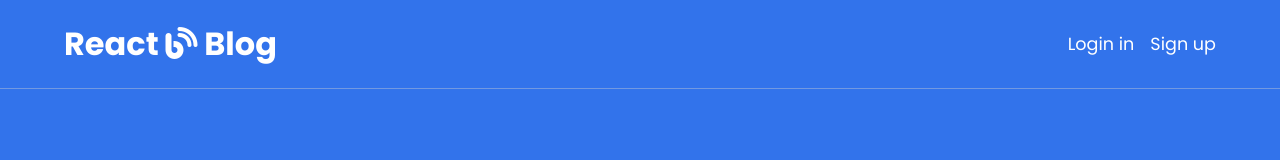
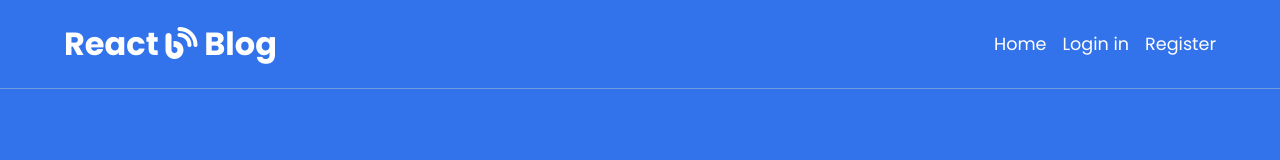
Before and after one commit to Lauritsen1/react-blog, a React (Create React App) app: page /signup in a window 1280 px wide. Shown: the top 160 px of the page. Built offline with nearby package versions, Linux system fonts and the light colour scheme; no server answers.

Commit message:
better variable names

```diff
--- a/src/components/header/header.jsx
+++ b/src/components/header/header.jsx
@@ -1,5 +1,5 @@
 import { useState } from 'react';
-import { Link } from 'react-router-dom';
+import { Link, useParams } from 'react-router-dom';
 import { useAuth } from '../../auth';
 
 import './header.scss';
@@ -8,13 +8,15 @@ const Header = () => {
 
     const { currentUser, logout } = useAuth();
 
-    const [condition, setCondition] = useState(false);
+    const [navActive, setNavActive] = useState(false);
+
+    let { id } = useParams();
 
     const activateNav = () => {
 
-        setCondition(!condition);
+        setNavActive(!navActive);
 
-        if (condition) {
+        if (navActive) {
             document.body.style.overflowY = 'scroll';
         } else {
             document.body.style.overflowY = 'hidden';
@@ -32,22 +34,26 @@ const Header = () => {
         <header className='header'>
             <h1><Link to='/'>React <i className='fas fa-blog'></i> Blog</Link></h1>
 
-            <button onClick={activateNav} className={condition ? 'hamburger hamburger--slider is-active' : 'hamburger hamburger--slider'} type='button'>
+            <button onClick={activateNav} className={`hamburger hamburger--slider ${navActive && 'is-active'}`} type='button'>
                 <span className='hamburger-box'>
                     <span className='hamburger-inner'></span>
                 </span>
             </button>
 
-            <nav className={condition ? 'nav' : 'nav nav--hidden'}>
+            <nav className={navActive ? 'nav' : 'nav nav--hidden'}>
                 <ul className='nav__list'>
+
+                    <li className='nav__list-item' activeClassName=".nav__list-item--active"><Link to='/'>Home</Link></li>
 
                     {currentUser && <li className='nav__list-item'><Link to='/myposts'>My posts</Link></li>}
 
-                    {!currentUser && <li className='nav__list-item'><Link onClick={() => setCondition(false)} to='/login'>Login in</Link></li>}
+                    {currentUser && <li className='nav__list-item'><Link to='/write'>Write</Link></li>}
 
                     {currentUser && <li className='nav__list-item' onClick={handleLogout}>Log out</li>}
 
-                    {!currentUser && <li className='nav__list-item'><Link onClick={() => setCondition(false)} to='/signup'>Sign up</Link></li>}
+                    {!currentUser && <li className='nav__list-item'><Link onClick={() => setNavActive(false)} to='/login'>Login in</Link></li>}
+
+                    {!currentUser && <li className='nav__list-item'><Link onClick={() => setNavActive(false)} to='/register'>Register</Link></li>}
 
                 </ul>
             </nav>
```
